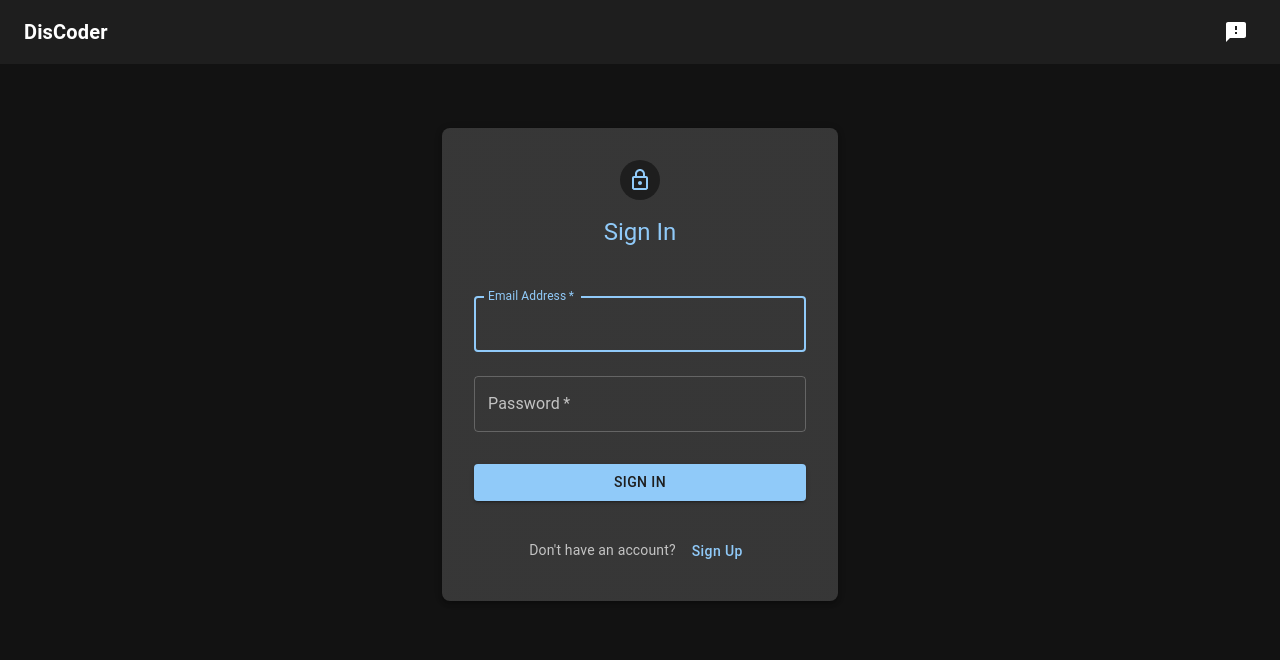
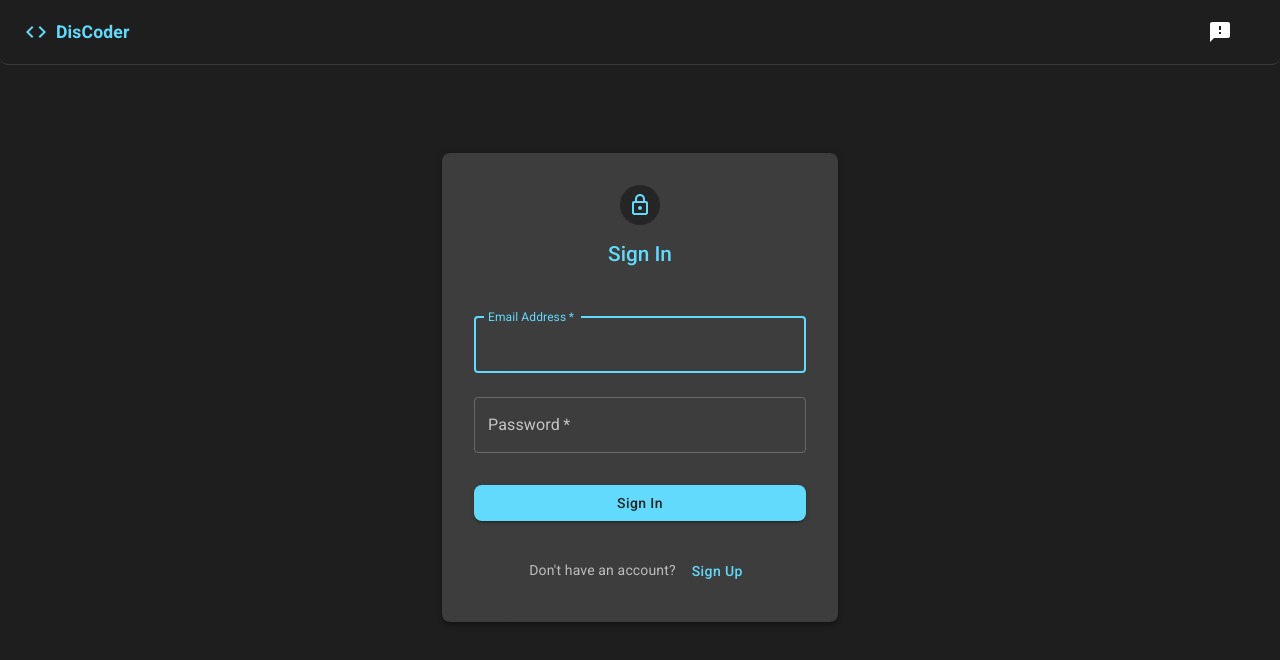
Before and after one commit to rohan03122001/MSC-PROJECT-MAIN--yjs, a Next.js app: page /auth in a window 1280 px wide. Shown: the top 660 px of the page. Built offline with nearby package versions, Linux system fonts and the light colour scheme; no server answers.

Commit message:
UI improved AGAIN PART 1

```diff
--- a/src/app/globals.css
+++ b/src/app/globals.css
@@ -2,14 +2,36 @@
 @tailwind components;
 @tailwind utilities;
 
-@layer utilities {
-  /* Custom gradient utility class */
-  .bg-gradient-to-br {
-    background-image: linear-gradient(
-      to bottom right,
-      var(--tw-gradient-stops)
-    );
-  }
+:root {
+  --primary-color: #61DAFB;
+  --secondary-color: #FFA726;
+  --background-color: #1E1E1E;
+  --paper-color: #252526;
+  --text-primary: #FFFFFF;
+  --text-secondary: #BDBDBD;
+}
+
+body {
+  background-color: var(--background-color);
+  color: var(--text-primary);
+}
+
+/* Custom scrollbar styles */
+::-webkit-scrollbar {
+  width: 8px;
+}
+
+::-webkit-scrollbar-track {
+  background: var(--background-color);
+}
+
+::-webkit-scrollbar-thumb {
+  background: var(--primary-color);
+  border-radius: 4px;
+}
+
+::-webkit-scrollbar-thumb:hover {
+  background: var(--secondary-color);
 }
 
 /* Styles for remote selection in collaborative editing */
@@ -19,9 +41,9 @@
 
 .yRemoteSelectionHead {
   position: absolute;
-  border-left: #ffa500 solid 2px;
-  border-top: #ffa500 solid 2px;
-  border-bottom: #ffa500 solid 2px;
+  border-left: var(--secondary-color) solid 2px;
+  border-top: var(--secondary-color) solid 2px;
+  border-bottom: var(--secondary-color) solid 2px;
   height: 100%;
   box-sizing: border-box;
 }
@@ -29,26 +51,46 @@
 .yRemoteSelectionHead::after {
   position: absolute;
   content: " ";
-  border: 3px solid #ffa500;
+  border: 3px solid var(--secondary-color);
   border-radius: 4px;
   left: -4px;
   top: -5px;
 }
 
 @keyframes fadeInOut {
-  0%,
-  100% {
-    opacity: 0;
-  }
-  10%,
-  90% {
-    opacity: 1;
-  }
+  0%, 100% { opacity: 0; }
+  10%, 90% { opacity: 1; }
 }
 
 .animate-fade-in-out {
   animation: fadeInOut 2s ease-in-out;
 }
 
+/* Custom styles for MUI components */
+.MuiButton-root {
+  text-transform: none;
+}
 
-/* notification animation  */
+.MuiPaper-root {
+  background-color: var(--paper-color);
+}
+
+.MuiTypography-root {
+  color: var(--text-primary);
+}
+
+.MuiInputBase-root {
+  color: var(--text-primary);
+}
+
+.MuiOutlinedInput-notchedOutline {
+  border-color: var(--text-secondary);
+}
+
+.MuiOutlinedInput-root:hover .MuiOutlinedInput-notchedOutline {
+  border-color: var(--primary-color);
+}
+
+.MuiOutlinedInput-root.Mui-focused .MuiOutlinedInput-notchedOutline {
+  border-color: var(--primary-color);
+}
--- a/src/app/layout.tsx
+++ b/src/app/layout.tsx
@@ -1,7 +1,7 @@
 "use client";
 import { useEffect } from "react";
 import "./globals.css";
-import { Inter } from "next/font/google";
+import { Roboto } from "next/font/google";
 import Header from "@/components/Header";
 import { AuthProvider } from "@/lib/AuthContext";
 import loadMonacoLanguages from "@/lib/monaco-languages";
@@ -10,7 +10,11 @@ import { ThemeProvider } from "@mui/material/styles";
 import CssBaseline from "@mui/material/CssBaseline";
 import theme from "@/lib/themes";
 
-const inter = Inter({ subsets: ["latin"] });
+const roboto = Roboto({
+  weight: ['300', '400', '500', '700'],
+  subsets: ['latin'],
+  display: 'swap',
+});
 
 export default function RootLayout({
   children,
@@ -22,13 +26,19 @@ export default function RootLayout({
   }, []);
 
   return (
-    <html lang="en">
-      <body className={inter.className}>
+    <html lang="en" className={roboto.className}>
+      <body>
         <ThemeProvider theme={theme}>
           <CssBaseline />
           <AuthProvider>
             <Header />
-            <main>{children}</main>
+            <main style={{
+              minHeight: 'calc(100vh - 64px)',
+              backgroundColor: theme.palette.background.default,
+              padding: '24px 0'
+            }}>
+              {children}
+            </main>
             <FeedbackNotification />
           </AuthProvider>
         </ThemeProvider>
--- a/src/components/CollaborativeEditor.tsx
+++ b/src/components/CollaborativeEditor.tsx
@@ -14,18 +14,9 @@ import {
   Chip,
   Tooltip,
   IconButton,
-  Drawer,
-  List,
-  ListItem,
-  ListItemText,
-  ListItemIcon,
+  useTheme,
 } from "@mui/material";
-import {
-  PersonOutline,
-  Settings,
-  Brightness4,
-  Brightness7,
-} from "@mui/icons-material";
+import { PersonOutline, Code as CodeIcon } from "@mui/icons-material";
 import CodeExecutionEnvironment from "./CodeExecutionEnvironment";
 import VersionControl from "./VersionControl";
 import { supabase } from "@/lib/supabaseClient";
@@ -48,8 +39,7 @@ function CollaborativeEditor({
   const providerRef = useRef<WebsocketProvider | null>(null);
   const bindingRef = useRef<MonacoBinding | null>(null);
   const [users, setUsers] = useState<string[]>([]);
-  const [theme, setTheme] = useState<"vs-dark" | "light">("vs-dark");
-  const [settingsOpen, setSettingsOpen] = useState(false);
+  const theme = useTheme();
 
   useEffect(() => {
     const setupCollaboration = async () => {
@@ -137,12 +127,8 @@ function CollaborativeEditor({
     }
   };
 
-  const toggleTheme = () => {
-    setTheme(theme === "vs-dark" ? "light" : "vs-dark");
-  };
-
   return (
-    <Paper elevation={3} sx={{ p: 3 }}>
+    <Paper elevation={3} sx={{ p: 3, bgcolor: "background.paper" }}>
       <Box
         sx={{
           display: "flex",
@@ -151,14 +137,24 @@ function CollaborativeEditor({
           mb: 2,
         }}
       >
-        <Typography variant="h5">Collaborative Editor</Typography>
+        <Typography
+          variant="h5"
+          sx={{ display: "flex", alignItems: "center", color: "primary.main" }}
+        >
+          <CodeIcon sx={{ mr: 1 }} />
+          Collaborative Editor
+        </Typography>
         <Box>
           {users.map((user, index) => (
             <Tooltip key={index} title={user}>
               <Chip
                 icon={<PersonOutline />}
                 label={user.charAt(0).toUpperCase()}
-                sx={{ mr: 1 }}
+                sx={{
+                  mr: 1,
+                  bgcolor: "secondary.main",
+                  color: "background.paper",
+                }}
               />
             </Tooltip>
           ))}
@@ -178,10 +174,19 @@ function CollaborativeEditor({
           <MenuItem value="go">Go</MenuItem>
         </Select>
       </FormControl>
+      <Box
+        sx={{
+          mt: 2,
+          border: 1,
+          borderColor: "divider",
+          borderRadius: 1,
+          overflow: "hidden",
+        }}
+      >
         <Editor
           height="50vh"
           language={language}
-        theme={theme}
+          theme="vs-dark"
           options={{
             minimap: { enabled: false },
             fontSize: 16,
@@ -195,6 +200,7 @@ function CollaborativeEditor({
           }}
           onChange={handleEditorChange}
         />
+      </Box>
       <VersionControl
         roomId={roomId}
         currentCode={code}
--- a/src/components/Header.tsx
+++ b/src/components/Header.tsx
@@ -14,12 +14,14 @@ import {
   MenuItem,
   useMediaQuery,
   useTheme,
+  Box,
 } from "@mui/material";
 import {
   ExitToApp as ExitToAppIcon,
   ContentCopy as ContentCopyIcon,
   Feedback as FeedbackIcon,
   Menu as MenuIcon,
+  Code as CodeIcon,
 } from "@mui/icons-material";
 
 const FEEDBACK_FORM_URL = "https://forms.gle/ba9U4nFTw9ArqPqp9";
@@ -69,7 +71,12 @@ const Header: React.FC = () => {
   };
 
   return (
-    <AppBar position="static" color="primary" elevation={0}>
+    <AppBar
+      position="static"
+      color="transparent"
+      elevation={0}
+      sx={{ borderBottom: 1, borderColor: "divider" }}
+    >
       <Toolbar>
         <Typography
           variant="h6"
@@ -78,10 +85,13 @@ const Header: React.FC = () => {
           sx={{
             flexGrow: 1,
             textDecoration: "none",
-            color: "inherit",
+            color: "primary.main",
             fontWeight: "bold",
+            display: "flex",
+            alignItems: "center",
           }}
         >
+          <CodeIcon sx={{ mr: 1 }} />
           DisCoder
         </Typography>
         {isMobile ? (
@@ -131,11 +141,12 @@ const Header: React.FC = () => {
                     color="inherit"
                     onClick={copyRoomCode}
                     startIcon={<ContentCopyIcon />}
+                    sx={{ mr: 2 }}
                   >
                     {roomCode}
                   </Button>
                 </Tooltip>
-                <Button color="error" onClick={handleLeaveRoom}>
+                <Button color="error" onClick={handleLeaveRoom} sx={{ mr: 2 }}>
                   Leave Room
                 </Button>
               </>
@@ -147,12 +158,13 @@ const Header: React.FC = () => {
                 href={FEEDBACK_FORM_URL}
                 target="_blank"
                 rel="noopener noreferrer"
+                sx={{ mr: 2 }}
               >
                 <FeedbackIcon />
               </IconButton>
             </Tooltip>
             {user && (
-              <>
+              <Box sx={{ display: "flex", alignItems: "center" }}>
                 <Typography variant="body2" sx={{ mr: 2 }}>
                   {user.email}
                 </Typography>
@@ -161,7 +173,7 @@ const Header: React.FC = () => {
                     <ExitToAppIcon />
                   </IconButton>
                 </Tooltip>
-              </>
+              </Box>
             )}
           </>
         )}
--- a/src/lib/themes.ts
+++ b/src/lib/themes.ts
@@ -5,14 +5,69 @@ const theme = createTheme({
   palette: {
     mode: "dark",
     primary: {
-      main: "#90caf9",
+      main: "#61DAFB",
     },
     secondary: {
-      main: "#f48fb1",
+      main: "#FFA726",
     },
     background: {
-      default: "#121212",
-      paper: "#1e1e1e",
+      default: "#1E1E1E",
+      paper: "#252526",
+    },
+    text: {
+      primary: "#FFFFFF",
+      secondary: "#BDBDBD",
+    },
+    error: {
+      main: "#FF5252",
+    },
+    success: {
+      main: "#4CAF50",
+    },
+  },
+  typography: {
+    fontFamily: '"Roboto", "Helvetica", "Arial", sans-serif',
+    h1: {
+      fontSize: "2.5rem",
+      fontWeight: 500,
+    },
+    h2: {
+      fontSize: "2rem",
+      fontWeight: 500,
+    },
+    h3: {
+      fontSize: "1.8rem",
+      fontWeight: 500,
+    },
+    h4: {
+      fontSize: "1.5rem",
+      fontWeight: 500,
+    },
+    h5: {
+      fontSize: "1.3rem",
+      fontWeight: 500,
+    },
+    h6: {
+      fontSize: "1.1rem",
+      fontWeight: 500,
+    },
+  },
+  components: {
+    MuiButton: {
+      styleOverrides: {
+        root: {
+          borderRadius: 8,
+          textTransform: "none",
+          fontWeight: 500,
+        },
+      },
+    },
+    MuiPaper: {
+      styleOverrides: {
+        root: {
+          borderRadius: 8,
+        },
+      },
     },
   },
 });
```
Also changed, not shown: src/components/CodeExecutionEnvironment.tsx (+28 -7 lines), src/components/RoomManager.tsx (+47 -81 lines), src/components/VersionControl.tsx (+30 -21 lines), src/components/VoiceChat.jsx (+20 -6 lines). Lines whose indentation alone changed are shown as unchanged.
